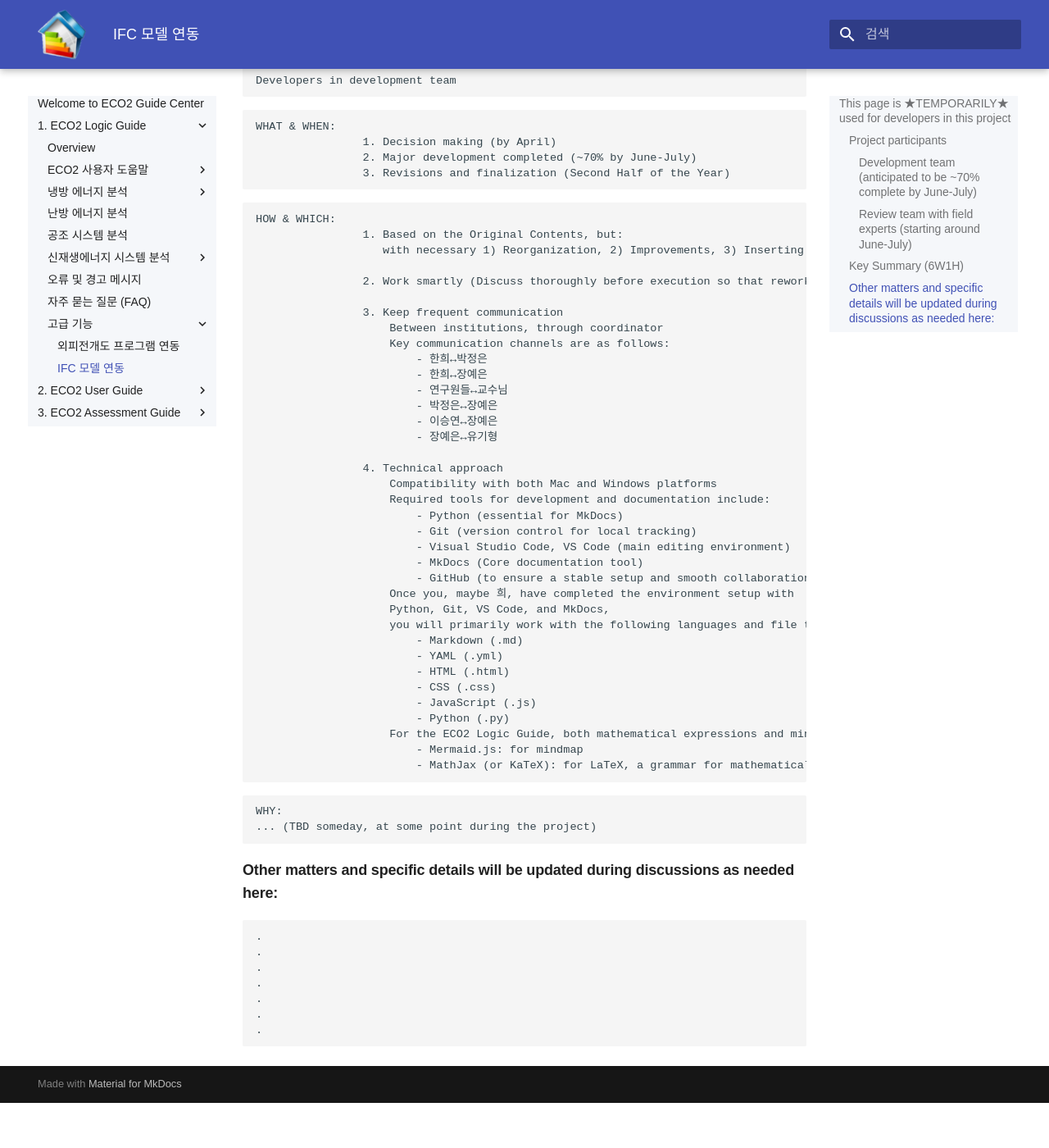
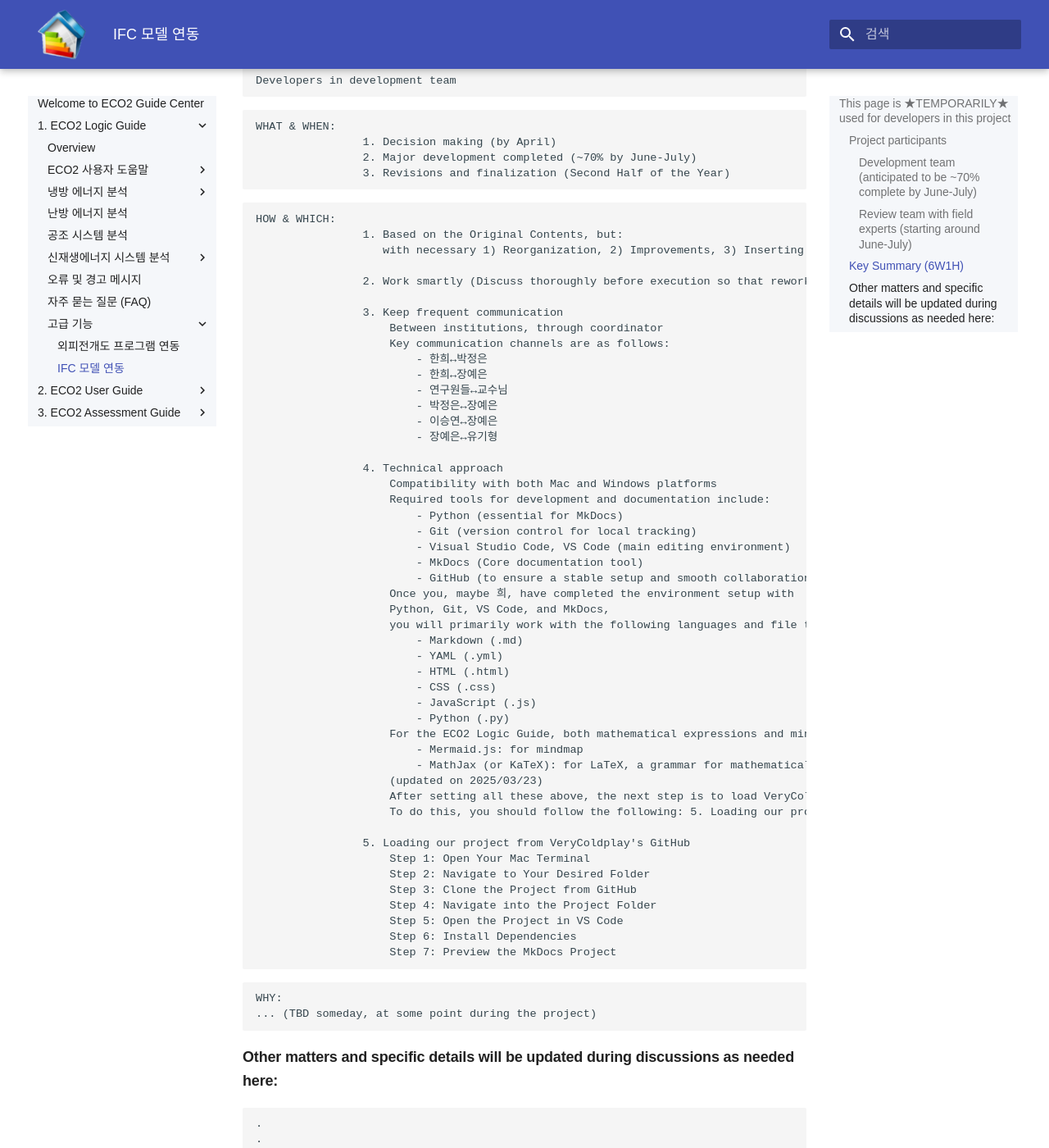
Before and after one commit to seungyeon315/eco2_guide_center_new, an MkDocs documentation site: the page built from docs/1. ECO2 Logic Guide/고급 기능/IFC_모델_연동.md, in a window 1280 px wide and 1400 px high, scrolled down 631 px. Shown: the whole window at 82% size. Built offline with MkDocs 1.6.1 and Material for MkDocs 9.7.7, drawn with Linux system fonts in a browser that asks for light colours; some web fonts are replaced; before the commit the page ends 1976 px from its top, so only the background shows below that.

Commit message:
Adding instructions for developers

````diff
--- a/docs/1. ECO2 Logic Guide/고급 기능/IFC_모델_연동.md
+++ b/docs/1. ECO2 Logic Guide/고급 기능/IFC_모델_연동.md
@@ -65,6 +65,19 @@ HOW & WHICH:
                     For the ECO2 Logic Guide, both mathematical expressions and mindmaps are crucial;
                         - Mermaid.js: for mindmap
                         - MathJax (or KaTeX): for LaTeX, a grammar for mathematical expressions
+                    (updated on 2025/03/23)
+                    After setting all these above, the next step is to load VeryColdplay's 'eco2_guide_center' project on your computer.
+                    To do this, you should follow the following: 5. Loading our project from VeryColdplay's GitHub.
+
+                5. Loading our project from VeryColdplay's GitHub
+                    Step 1: Open Your Mac Terminal
+                    Step 2: Navigate to Your Desired Folder
+                    Step 3: Clone the Project from GitHub
+                    Step 4: Navigate into the Project Folder
+                    Step 5: Open the Project in VS Code
+                    Step 6: Install Dependencies
+                    Step 7: Preview the MkDocs Project
+
 ```
 ```
 WHY:
````
